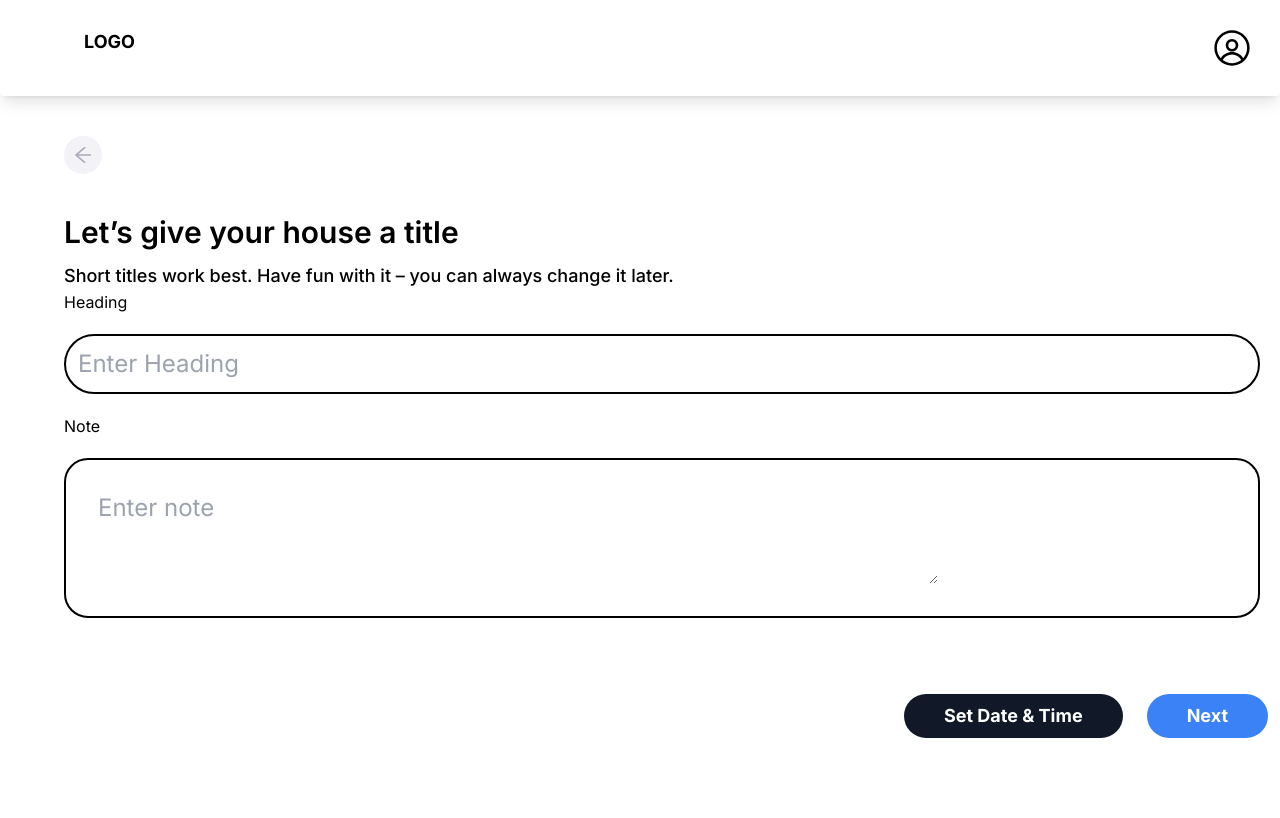
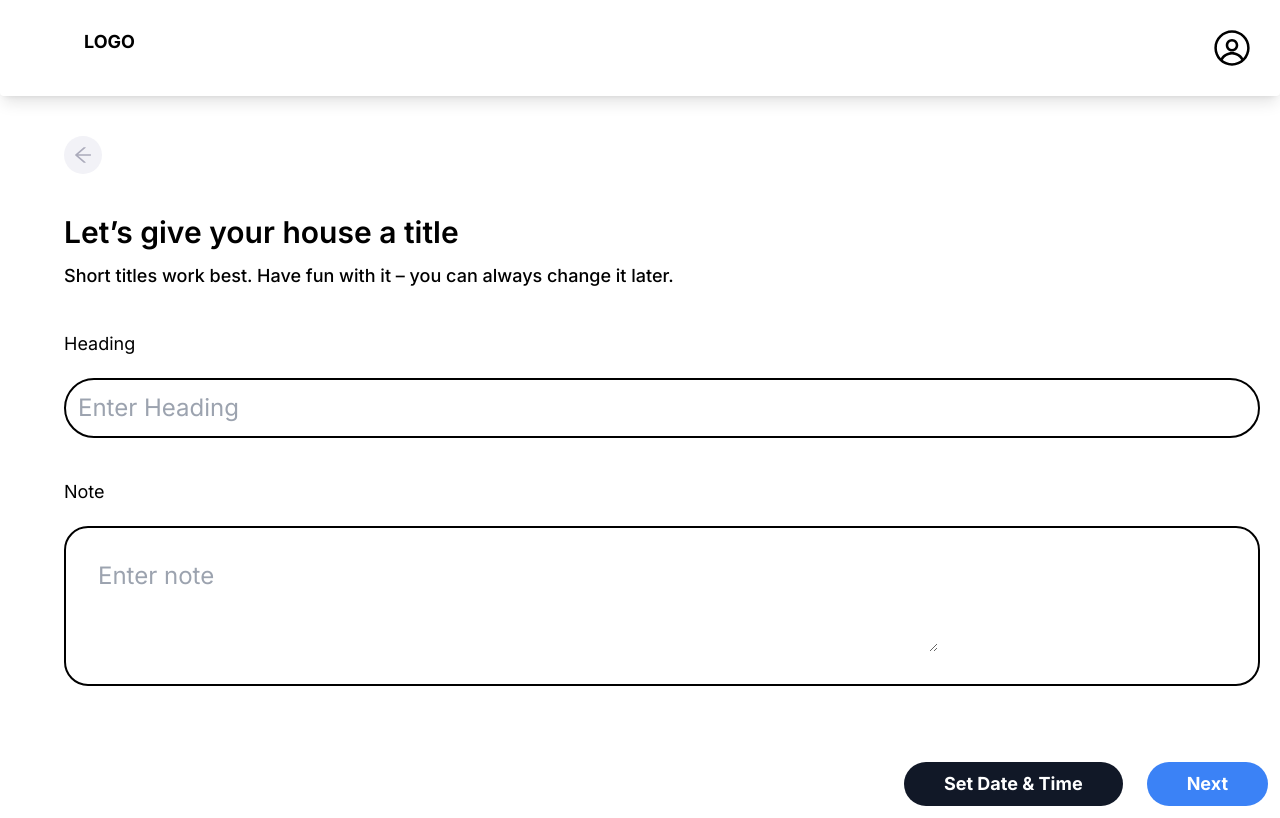
Before and after one commit to MarufRien1/demo, a Next.js app: page /listingInfo in a window 1280 px wide. Built offline with nearby package versions, Linux system fonts and the light colour scheme.

Commit message:
button focus mood added

```diff
--- a/src/app/images/page.jsx
+++ b/src/app/images/page.jsx
@@ -12,7 +12,10 @@ const Images = () => {
         <BackBtn link="/roomFeature" />
         <InfoCard title="Upload images" body="Choose at least 6 pictures." />
 
-        <div className="flex flex-col items-center justify-center px-40 py-16 m-4 ml-0 border-2 border-black border-dashed rounded-3xl w-fit">
+        <div
+          role="button"
+          className="flex flex-col items-center justify-center px-40 py-16 m-4 ml-0 border-2 border-black border-dashed rounded-3xl w-fit"
+        >
           <RoundPlusBtn style="add" />
           <p className="my-2 text-2xl font-bold text-center">Add photos</p>
           <p className="text-sm text-center text-gray-500">
--- a/src/app/listingInfo/page.jsx
+++ b/src/app/listingInfo/page.jsx
@@ -16,7 +16,8 @@ const ListingInfo = () => {
         />
 
         <div>
-          <p>Heading</p>
+          <div className="mt-10 text-lg font-normal ">Heading</div>
+
           <div className=" w-auto flex   border-2 border-black  rounded-full  text-2xl p-3 text-textColor pr-[300px] m-5 ml-0 ">
             <input
               className="w-full outline-none"
@@ -27,7 +28,7 @@ const ListingInfo = () => {
             />
           </div>
 
-          <p>Note</p>
+          <div className="mt-10 text-lg font-normal ">Note</div>
           <div className=" w-auto flex   border-2 border-black    text-2xl p-3 text-textColor pr-[300px] m-5 ml-0 h-40 rounded-3xl ">
             <textarea
               className="w-full m-5 outline-none "
--- a/src/components/RoundedBtnWithIcon.jsx
+++ b/src/components/RoundedBtnWithIcon.jsx
@@ -4,7 +4,7 @@ const RoundedBtnWithIcon = (props) => {
   return (
     <button
       type="button"
-      class=" flex py-2.5 px-5  mb-2 text-lg font-semibold text-black  bg-gray-100 rounded-full justify-center items-center mr-5 mt-5"
+      class=" flex py-2.5 px-5  mb-2 text-lg font-semibold text-black  bg-gray-100 rounded-full justify-center items-center mr-5 mt-5 focus:bg-blue-500 focus:text-white"
     >
       <props.icon size={30} className="mx-2" />
       {props.text}
```
